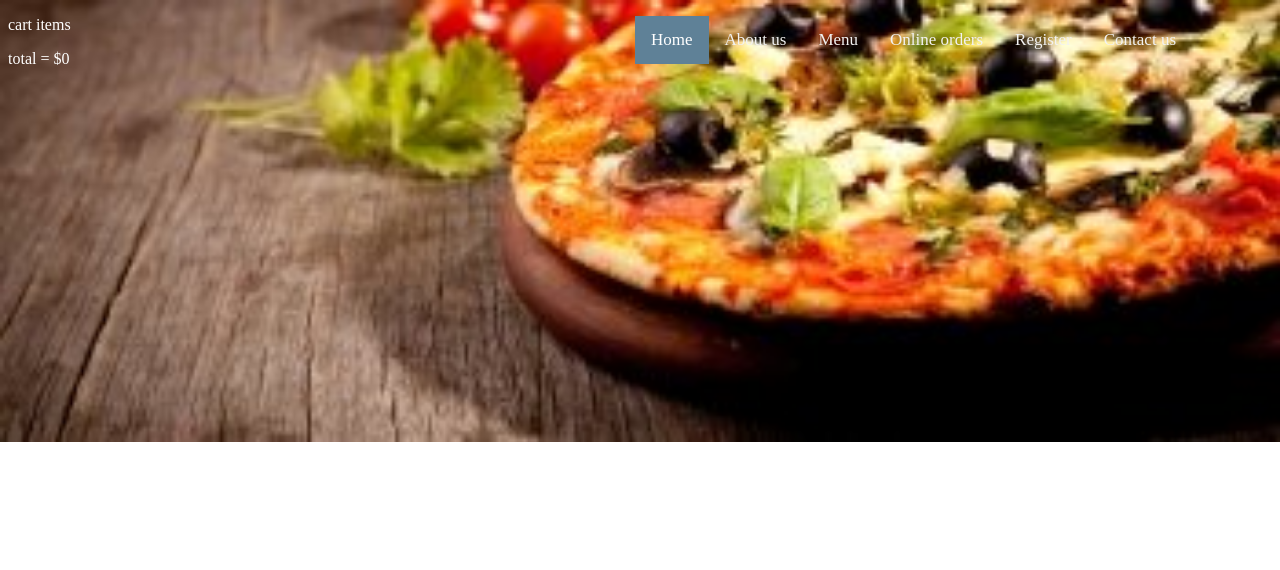
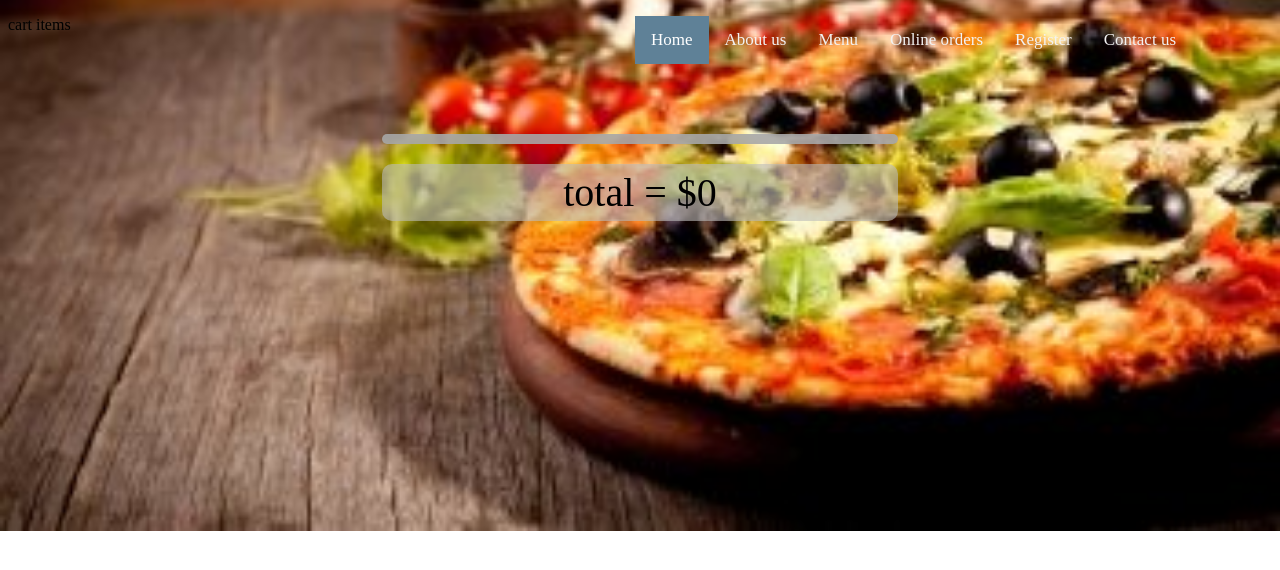
Before and after one commit to Mr-Sushant/pizza, a plain HTML site: page cart.html in a window 1280 px wide. Drawn offline with Linux system fonts and the light colour scheme.

Commit message:
added the text style

```diff
--- a/cart.html
+++ b/cart.html
@@ -43,6 +43,51 @@
       .topnav .icon {
         display: none;
       }
+
+      #cart-section{
+        display: block;
+        color: black;
+
+      }
+
+      #cart{
+
+        width: 40%;
+        margin-top: 100px;
+        text-align: center;
+        padding: 5px;
+        font-size: 21px;
+        border-radius: 10px;
+        background: rgba(167, 167, 167, 0.897);
+        margin-left: auto;
+        margin-right: auto;
+      }
+
+      #cart button{
+        margin: 2px;
+        height: 30px;
+        width: 80px;
+        color: black;
+        font-size: medium;
+        font-weight: bold;
+        border-radius: 12px;
+        border: 2px rgba(255, 255, 255, 0.411) SOLID;
+        background-color: rgba(189, 189, 189, 0.596);
+      }
+
+      #total{
+        color: black;
+        width: 40%;
+        margin-top: 20px;
+        text-align: center;
+        padding: 5px;
+        font-size: 40px;
+        border-radius: 10px;
+        background-color: rgba(189, 189, 189, 0.596);
+        margin-left: auto;
+        margin-right: auto;
+      }
+
     </style>
   </head>
   <body onload="getitems()">
@@ -59,7 +104,7 @@
         </a>
       </div>
     </header>
-    <div>
+    <div id="cart-section">
       <p>cart items</p>
       <div id="cart"></div>
     </div>
--- a/orders.js
+++ b/orders.js
@@ -26,6 +26,8 @@ function additem(item, price) {
   console.log(localStorage.cart)
 }
 var total = 0
+
+
 function getitems() {
   var parent = document.getElementById('cart')
   console.log(parent)
@@ -33,9 +35,11 @@ function getitems() {
   console.log(localStorage.getItem('cart'))
   console.log(localStorage.cart)
 
+
   items.forEach((element) => {
     total = total + element.qty * element.price
     var newDiv = document.createElement('div')
+    const lineBreak = document.createElement('br');
     newDiv.setAttribute('id', element.name)
     const name = document.createTextNode('Item: ' + element.name)
     const price = document.createElement('div')
@@ -44,6 +48,7 @@ function getitems() {
     qty.setAttribute('id', element.name + '-qty')
     qty.innerText = 'Qty: ' + element.qty
     var btndown = document.createElement('button')
+    newDiv.appendChild(lineBreak);
     btndown.innerHTML = '-'
     btndown.onclick = function () {
       if (element.qty > 0) {
```
Also changed, not shown: image/back.png (added).
